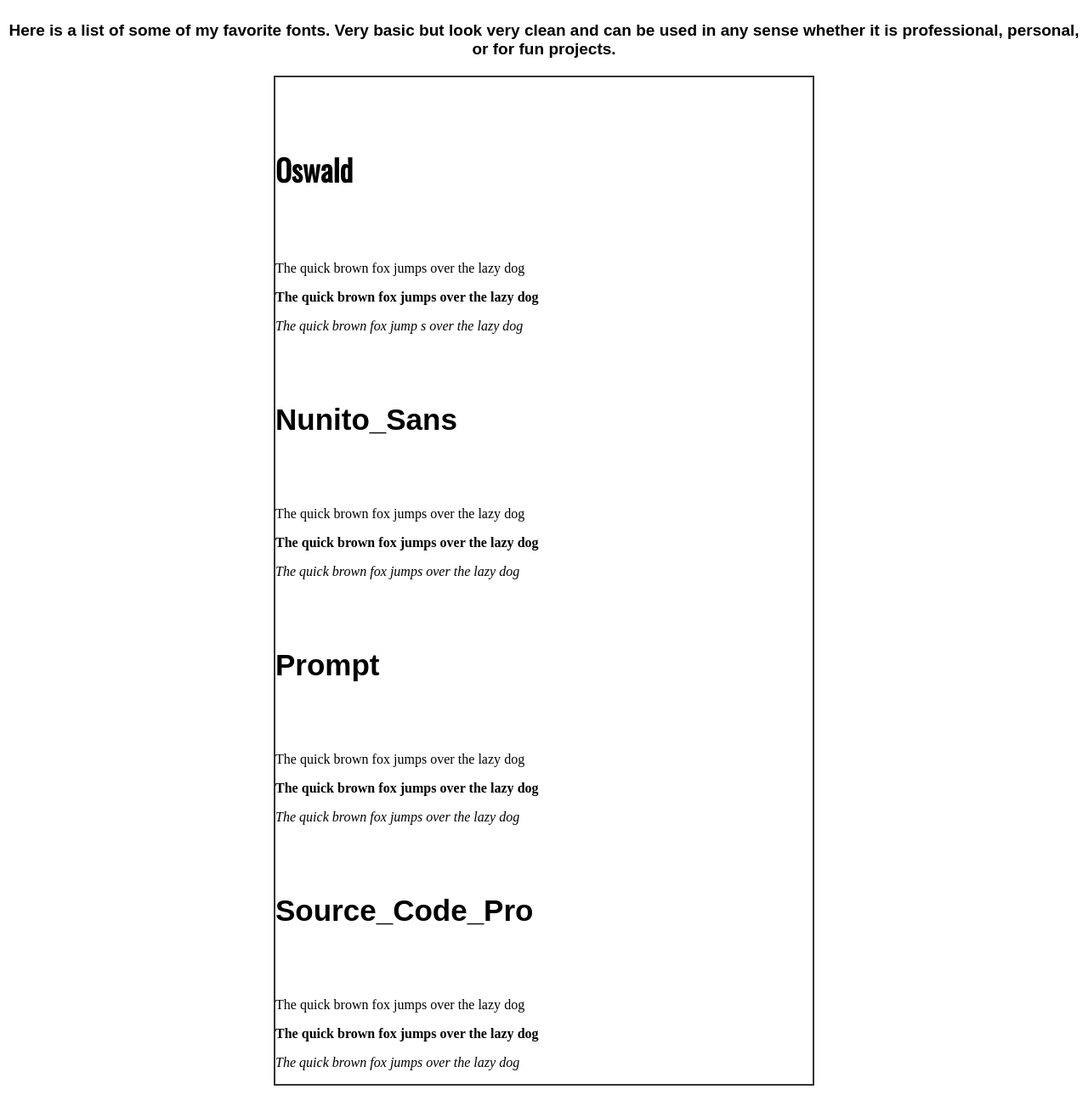
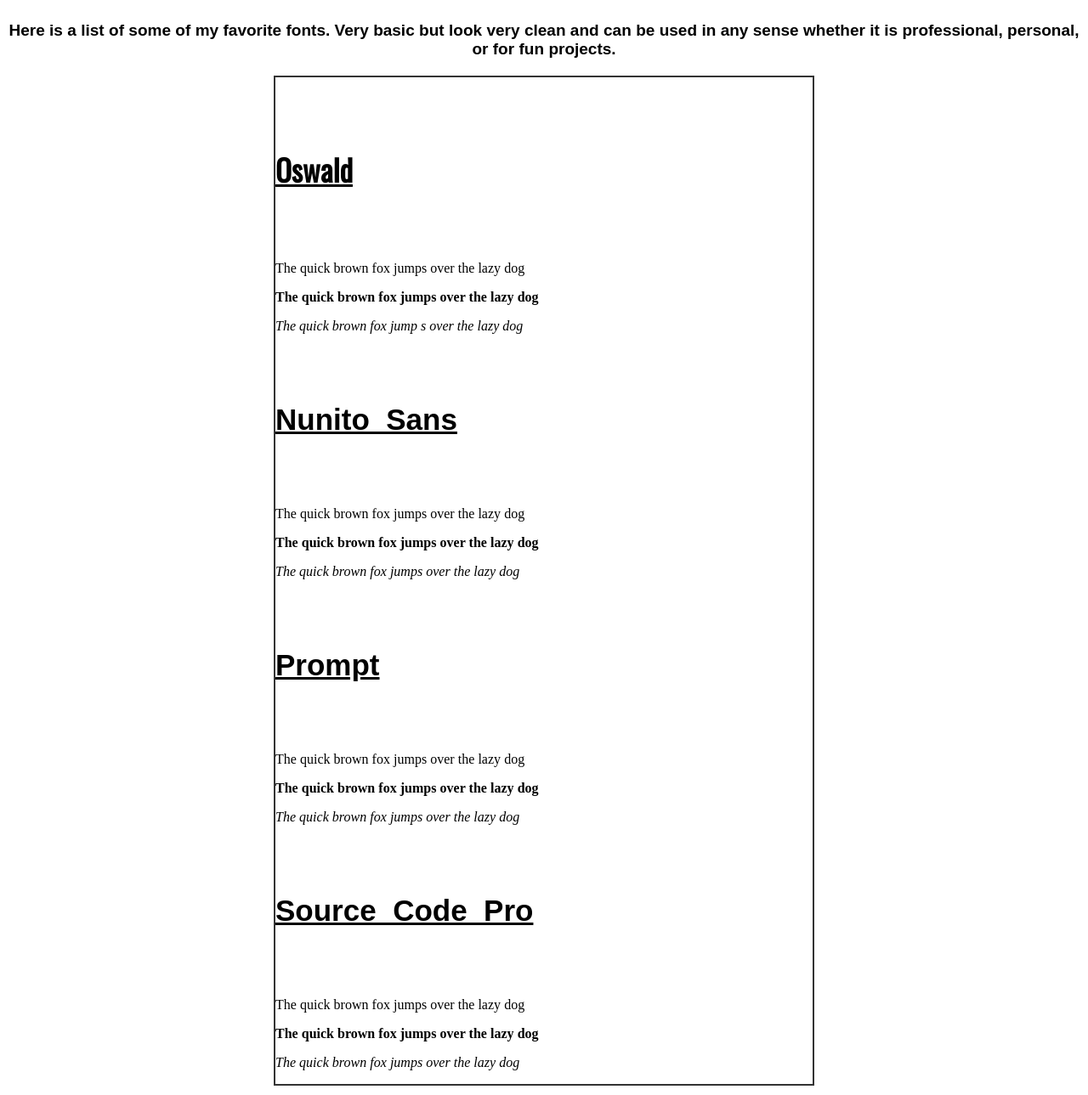
Before and after one commit to gualberto2/CSS-Design-System, a plain HTML site: page index.html in a window 1280 px wide. Shown: the part 850-2139 px from the top of the page at 85% size. Drawn offline with Linux system fonts and the light colour scheme; a web font is replaced by a local one.

Commit message:
commit on 'master'

```diff
--- a/style.css
+++ b/style.css
@@ -112,24 +112,28 @@ div.fonts {
     h6.font-1 {
         font-family: 'Oswald_Regular';
         font-size: 35px;
+        text-decoration: underline;
     }
 
     /* NUNITO_SANS */
     h6.font-2 {
         font-family: 'Nunito_Sans_Regular', sans-serif;
         font-size: 35px;
+        text-decoration: underline;
     }
 
     /* PROMPT */
     h6.font-3 {
         font-family: 'Prompt_Regular', sans-serif;
         font-size: 35px;
+        text-decoration: underline;
     }
 
     /* SOURCE_CODE_PRO_REGULAR */
     h6.font-4 {
         font-family: 'Source_Code_Pro_Regular', sans-serif;
         font-size: 35px;
+        text-decoration: underline;
     }
 
 /* Text Styles */
```
